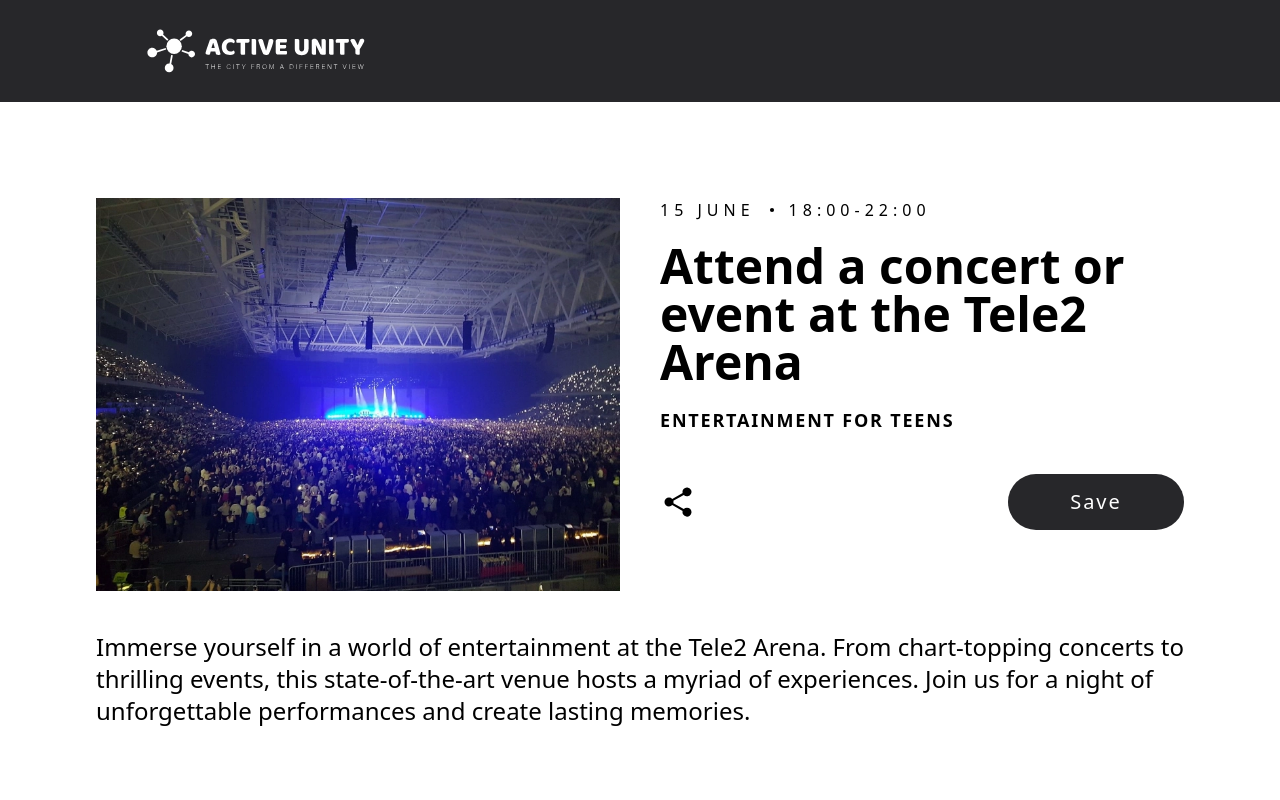
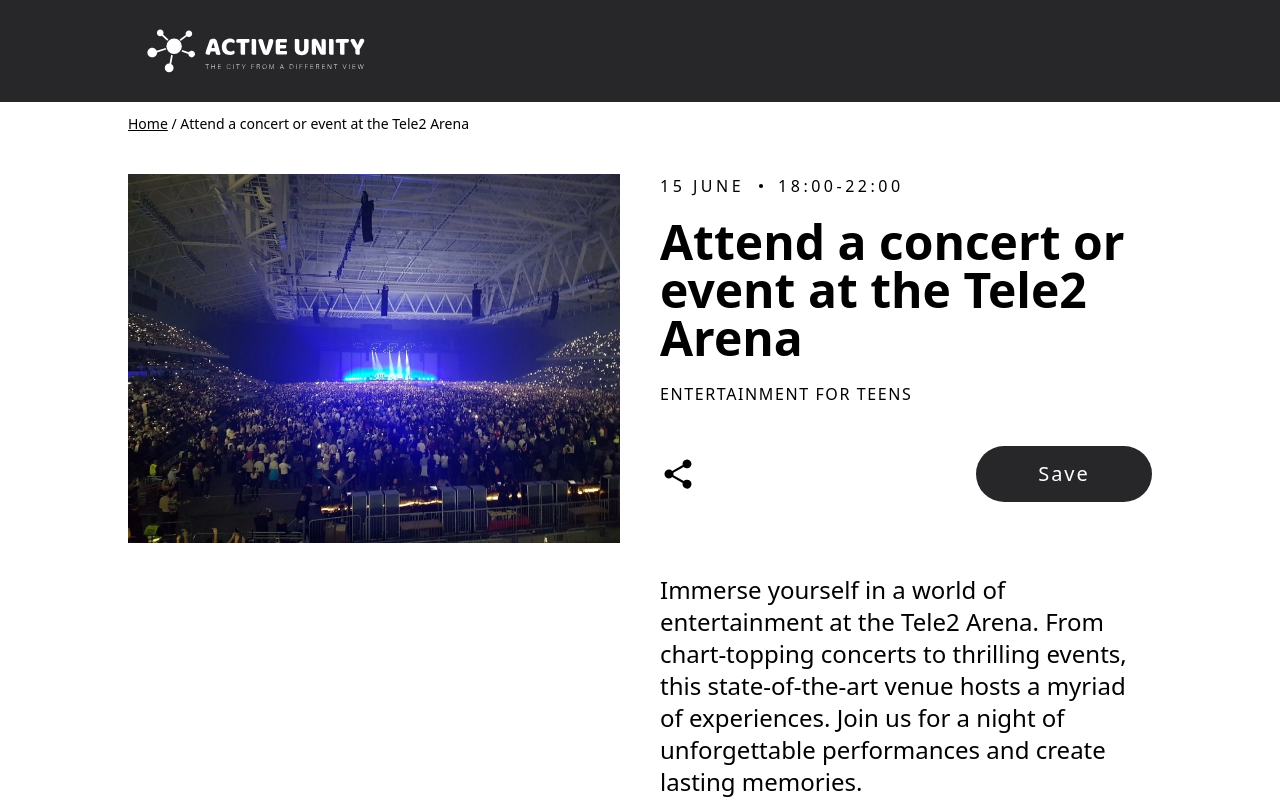
Before and after one commit to whobrowsesthewebg7/active-unity, a React (Vite) app: page /activity/12 in a window 1280 px wide. Shown: the top 800 px of the page. Built offline with nearby package versions, Linux system fonts and the light colour scheme.

Commit message:
Fixing breed crumb

```diff
--- a/src/pages/Activity/Activity.jsx
+++ b/src/pages/Activity/Activity.jsx
@@ -1,5 +1,5 @@
 import { useEffect, useState } from "react";
-import { useParams, useLocation } from "react-router-dom";
+import { useParams, useLocation, Link } from "react-router-dom";
 import moment from "moment";
 import styles from "./Activity.module.css";
 import useActiveUnity from "../../hooks/useActiveUnity";
@@ -40,6 +40,12 @@
 
   return (
     <main className={styles.parent}>
+      <p className=" text-sm">
+        <Link to="/" className=" underline">
+          Home
+        </Link>{" "}
+        / {event.title}
+      </p>
       <div className={styles.container}>
         <img
           className={styles.image}
@@ -70,9 +76,9 @@
               {buttonSaveName}
             </button>
           </div>
+          <p className={styles.discription}>{event.description}</p>
         </section>
       </div>
-      <p className={styles.discription}>{event.description}</p>
       {isLinkPopupOpen && (
         <PopupLink closePopup={closePopup} pathname={pathname} />
       )}
--- a/src/pages/Activity/Activity.module.css
+++ b/src/pages/Activity/Activity.module.css
@@ -1,12 +1,11 @@
 .parent {
-    @apply p-5
-    sm:p-10 lg:p-16 xl:p-24
+    @apply pt-3 p-[10vw]
 }
 
 .container {
     @apply grid grid-cols-1  gap-6
     lg:grid-cols-2  lg:gap-8
-     xl:gap-10
+     xl:gap-10  mt-10
 }
 
 .image {
@@ -19,7 +18,7 @@
 
 .date {
     @apply flex items-center uppercase tracking-[.25em]
-    xl:text-xl
+    text-sm
 }
 
 .iconPoint {
@@ -32,8 +31,8 @@
 }
 
 .type {
-    @apply text-sm uppercase tracking-[.1em]
-    xl:text-lg
+    @apply text-sm uppercase font-light tracking-[.1em]
+    xl:text-base
 }
 
 .buttons {
@@ -52,5 +51,5 @@
   }
 
   .discription {
-    @apply lg:mt-10 lg:text-xl xl:text-2xl
+    @apply lg:mt-8 lg:text-xl xl:text-2xl
   }
--- a/src/pages/Event/Event.jsx
+++ b/src/pages/Event/Event.jsx
@@ -1,5 +1,5 @@
 import { useEffect, useState } from "react";
-import { useParams, useLocation } from "react-router-dom";
+import { useParams, useLocation, Link } from "react-router-dom";
 import moment from "moment";
 import styles from "./Event.module.css";
 import useActiveUnity from "../../hooks/useActiveUnity";
@@ -40,6 +40,12 @@
 
   return (
     <main className={styles.parent}>
+      <p className=" text-sm">
+        <Link to="/" className=" underline">
+          Home
+        </Link>{" "}
+        / {event.title}
+      </p>
       <div className={styles.container}>
         <div className={styles.image_container}>
           <img
@@ -72,9 +78,9 @@
               {buttonSaveName}
             </button>
           </div>
+          <p className={styles.discription}>{event.description}</p>
         </section>
       </div>
-      <p className={styles.discription}>{event.description}</p>
       {isLinkPopupOpen && (
         <PopupLink closePopup={closePopup} pathname={pathname} />
       )}
--- a/src/pages/Event/Event.module.css
+++ b/src/pages/Event/Event.module.css
@@ -1,12 +1,11 @@
 .parent {
-    @apply p-5
-    sm:p-10 lg:p-16 xl:p-24
+    @apply pt-3 p-[10vw]
 }
 
 .container {
     @apply grid grid-cols-1  gap-6
     lg:grid-cols-2  lg:gap-8
-     xl:gap-10
+     xl:gap-10  mt-10
 }
 
 .image_container {
@@ -19,7 +18,7 @@
 
 .date {
     @apply flex items-center uppercase tracking-[.25em]
-    xl:text-xl
+    text-sm
 }
 
 .iconPoint {
@@ -32,8 +31,8 @@
 }
 
 .type {
-    @apply text-sm uppercase tracking-[.1em]
-    xl:text-lg
+    @apply text-sm uppercase font-light tracking-[.1em]
+    xl:text-base
 }
 
 .buttons {
@@ -52,5 +51,5 @@
   }
 
   .discription {
-    @apply lg:mt-10 lg:text-xl xl:text-2xl
+    @apply lg:mt-8 lg:text-xl xl:text-2xl
   }
```
